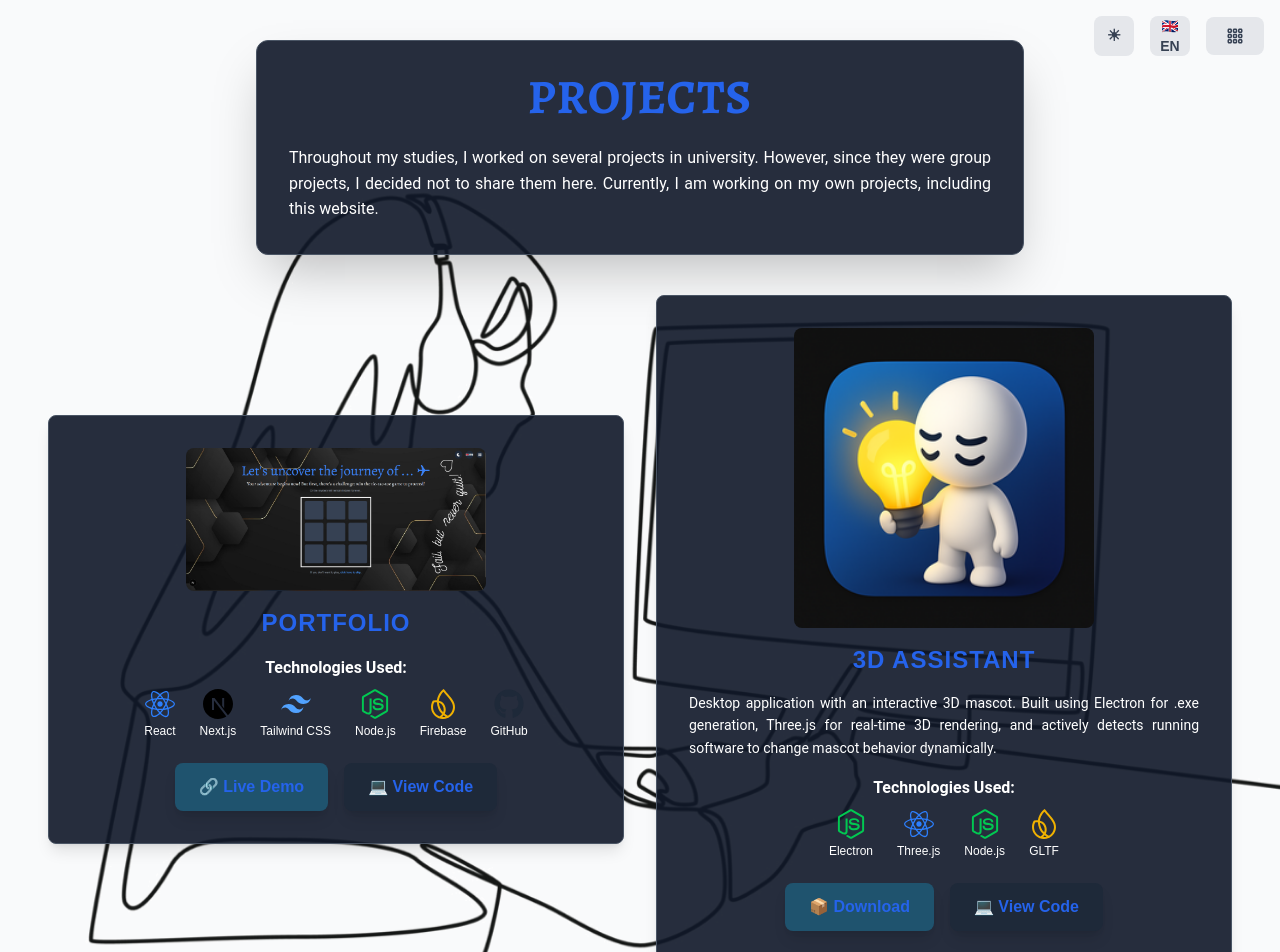
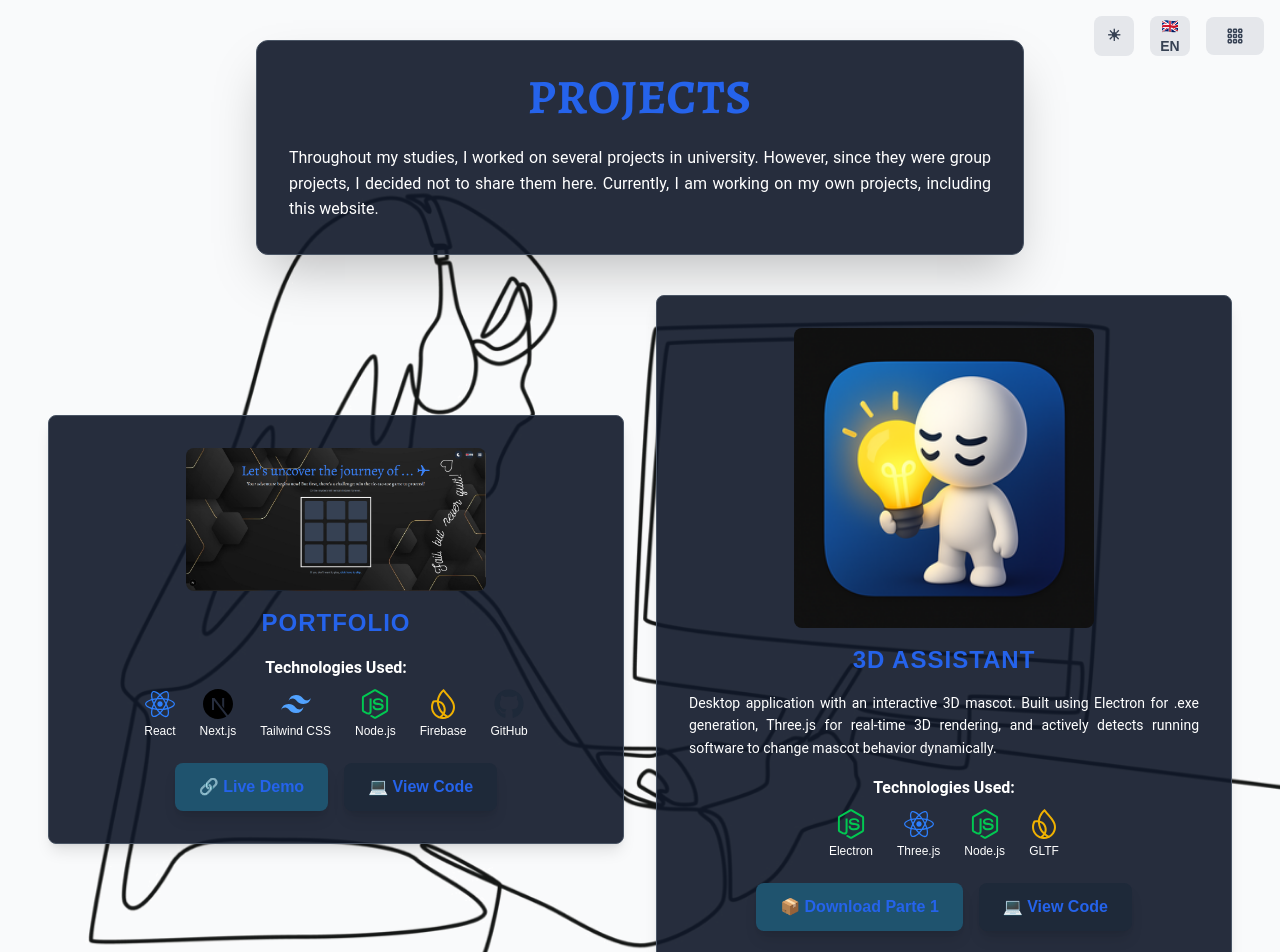
Before and after one commit to paula-marisa/paula-marisa, a Next.js app in the folder paula-rodrigues/: page /projects in a window 1280 px wide. Shown: the top 952 px of the page. Built offline with nearby package versions, Linux system fonts and the light colour scheme.

Commit message:
# Update portefolio with 3D assistent

```diff
--- a/paula-rodrigues/app/projects/page.tsx
+++ b/paula-rodrigues/app/projects/page.tsx
@@ -62,7 +62,12 @@ const projects = [
       PT: "Assistente 3D",
     },
     image: "/images/mascote.png",
-    download: "https://paula-rodrigues.vercel.app/downloads/mascote-assistente.zip",
+    downloads: [
+      {
+        name: "Parte 1",
+        url: "https://myisepipp-my.sharepoint.com/:u:/r/personal/1191505_isep_ipp_pt/Documents/Assitente%20Virtual/Mascote%20Virtual%20Setup%201.0.0.exe?csf=1&web=1&e=bgQ4xa",
+      },
+    ],
     linkGitHub: "https://github.com/paula-marisa/paula-marisa/tree/main/mascote-assistente",
     technologies: [
       { name: "Electron", icon: <FaNodeJs className="text-green-500 text-3xl" /> },
@@ -167,15 +172,18 @@ export default function Projects() {
                   🔗 {text[language].live}
                 </a>
               )}
-              {project.download && (
-                <a
-                  href={project.download}
-                  download
-                  className="px-6 py-3 bg-[#1f536e] text-white font-bold rounded-lg shadow-lg hover:bg-[#00ACEA] transition flex items-center gap-2 justify-center"
-                >
-                  📦 {text[language].download}
-                </a>
-              )}
+              {project.downloads &&
+                project.downloads.map((file, i) => (
+                  <a
+                    key={i}
+                    href={file.url}
+                    download
+                    className="px-6 py-3 bg-[#1f536e] text-white font-bold rounded-lg shadow-lg hover:bg-[#00ACEA] transition flex items-center gap-2 justify-center"
+                  >
+                    📦 {text[language].download} {file.name}
+                  </a>
+                ))
+              }
               <a
                 href={project.linkGitHub}
                 target="_blank"
```
Also changed, not shown: 2 other files (tests, documents, lock files or other folders).
